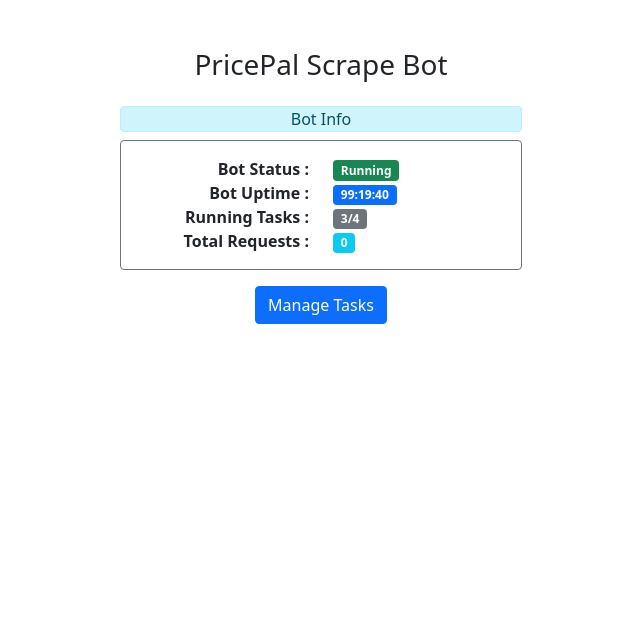
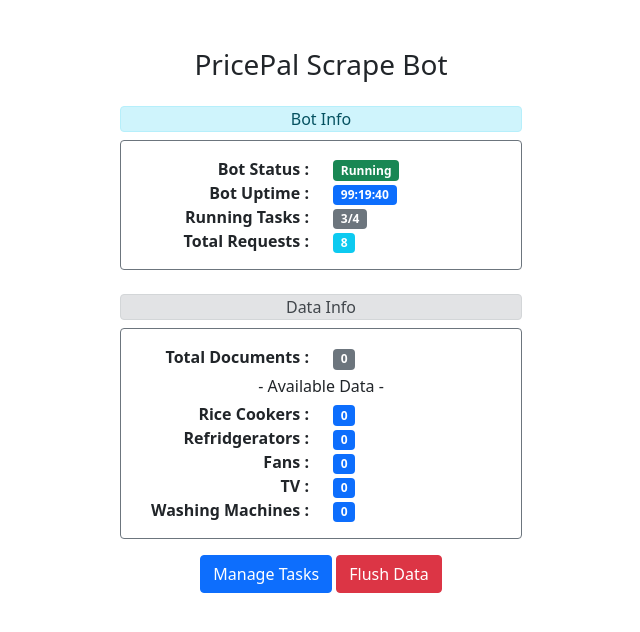
Before and after one commit to NightKing-V/CompGroupProject---PriceComparisionWebSite, a Flask app: page / in a window 1280 px wide. Shown: the top 632 px of the page, without its empty margins (319-959 px from the left). Run offline with Flask 3, Linux system fonts and the light colour scheme; data comes from the database, SQL or seed files in the repository; both versions use the stored data as it was after the commit; data that the repository does not hold is empty; some libraries are stand-ins or nearby versions.

Commit message:
manual data flush method added

```diff
--- a/app.py
+++ b/app.py
@@ -10,7 +10,7 @@ from scrapers.softlogic import getSoftlogicData
 from flask_apscheduler import APScheduler
 from pymongo import MongoClient
 from tasks import taskManager
-import datetime
+from datetime import datetime,timezone
 
 
 load_dotenv()
@@ -28,8 +28,11 @@ scheduler = APScheduler()
 scheduler.init_app(app)
 scheduler.start()
 
+# categories
+categories = ["rice_cooker","refridgerator","fan","tv","washing_machine"]
+
 # store server started time
-initiateTime = datetime.datetime.now().isoformat()
+initiateTime = datetime.now().isoformat()
 print("now =", initiateTime)
 
 reqCount = 0
@@ -37,17 +40,43 @@ def addReq():
     global reqCount
     reqCount += 1
 
+def get_total_documents():
+    total_documents = 0
+    for category in categories:
+        # Ensure the collection exists before trying to count documents
+        if category in db.list_collection_names():
+            collection = db[category]
+            count = collection.count_documents({})
+            print(f"Collection '{category}' has {count} documents.")
+            total_documents += count
+        else:
+            print(f"Collection '{category}' does not exist.")
+    return total_documents
+
+def get_document_count():
+    doc_count = {}
+    for category in categories:
+        collection = db[category]
+        count = collection.count_documents({})
+        doc_count[category] = count
+    return doc_count
+
+
 @app.route('/', methods=['GET'])
 def get_home():
     activeCount = taskManager.getActiveTaskCount()
     allCount = taskManager.getTaskCount()
+    totalDocuments = get_total_documents()
+    doc_count = get_document_count()
     serverStatus = "Running"
     data = {
         "allTasks":allCount,
         "activeTasks":activeCount,
         "status":serverStatus,
-        "req":reqCount
+        "req":reqCount,
+        "totalDoc":totalDocuments
     }
+    data.update(doc_count)
     return render_template('home.html', initiateTime=initiateTime, data=data)
 
 # Task Manager
@@ -167,11 +196,14 @@ def get_singer_data(url,category):
     data = getSingerData(url,category)
     collection = db[category]
     for ele in data:
+        current_time = datetime.now(timezone.utc)
         p = collection.find_one({"title":ele["title"]})
         if p is None:
+            ele['created_at'] = current_time
+            ele['updated_at'] = current_time
             id = collection.insert_one(ele).inserted_id
         else:
-            q = collection.update_one({"title":p["title"]}, {"$set":ele}, upsert=False)
+            q = collection.update_one({"title": p["title"]}, {"$set": {**ele, 'updated_at': current_time}}, upsert=False)
     print(f"Singer {category.capitalize()} Scraped !")
 
 def get_abans_data(url,category):
@@ -179,11 +211,14 @@ def get_abans_data(url,category):
     data = getAbansData(url,category)
     collection = db[category]
     for ele in data:
+        current_time = datetime.now(timezone.utc)
         p = collection.find_one({"title":ele["title"]})
         if p is None:
+            ele['created_at'] = current_time
+            ele['updated_at'] = current_time
             id = collection.insert_one(ele).inserted_id
         else:
-            q = collection.update_one({"title":p["title"]}, {"$set":ele}, upsert=False)
+            q = collection.update_one({"title": p["title"]}, {"$set": {**ele, 'updated_at': current_time}}, upsert=False)
     print(f"Abans {category.capitalize()} Scraped !")
 
 def get_damro_data(url,category):
@@ -191,11 +226,14 @@ def get_damro_data(url,category):
     data = getDamroData(url,category)
     collection = db[category]
     for ele in data:
+        current_time = datetime.now(timezone.utc)
         p = collection.find_one({"title":ele["title"]})
         if p is None:
+            ele['created_at'] = current_time
+            ele['updated_at'] = current_time
             id = collection.insert_one(ele).inserted_id
         else:
-            q = collection.update_one({"title":p["title"]}, {"$set":ele}, upsert=False)
+            q = collection.update_one({"title": p["title"]}, {"$set": {**ele, 'updated_at': current_time}}, upsert=False)
     print(f"Damro {category.capitalize()} Scraped !")
 
 def get_softlogic_data(url,category):
@@ -203,11 +241,14 @@ def get_softlogic_data(url,category):
     data = getSoftlogicData(url,category)
     collection = db[category]
     for ele in data:
+        current_time = datetime.now(timezone.utc)
         p = collection.find_one({"title":ele["title"]})
         if p is None:
+            ele['created_at'] = current_time
+            ele['updated_at'] = current_time
             id = collection.insert_one(ele).inserted_id
         else:
-            q = collection.update_one({"title":p["title"]}, {"$set":ele}, upsert=False)
+            q = collection.update_one({"title": p["title"]}, {"$set": {**ele, 'updated_at': current_time}}, upsert=False)
     print(f"Softlogic {category.capitalize()} Scraped !")
 
 def get_singhagiri_data(url,category):
@@ -215,60 +256,71 @@ def get_singhagiri_data(url,category):
     data = getSinghagiriData(url,category)
     collection = db[category]
     for ele in data:
+        current_time = datetime.now(timezone.utc)
         p = collection.find_one({"title":ele["title"]})
         if p is None:
+            ele['created_at'] = current_time
+            ele['updated_at'] = current_time
             id = collection.insert_one(ele).inserted_id
         else:
-            q = collection.update_one({"title":p["title"]}, {"$set":ele}, upsert=False)
+            q = collection.update_one({"title": p["title"]}, {"$set": {**ele, 'updated_at': current_time}}, upsert=False)
     print(f"Singhagiri {category.capitalize()} Scraped !")
+
+def scheduleTasks():
+    tasks= taskManager.getActiveTasks()
+    for task in tasks:
+        if task[2] == "singer":
+            job_id = f"ScheduledScraping_{task[0]}"
+            scheduler.add_job(id=job_id, func=lambda url=task[1], category=task[3]: get_singer_data(url,category), trigger='interval', minutes=task[4], max_instances=1)
+        elif task[2] == "abans":
+            job_id = f"ScheduledScraping_{task[0]}"
+            scheduler.add_job(id=job_id, func=lambda url=task[1], category=task[3]: get_abans_data(url,category), trigger='interval', minutes=task[4], max_instances=1)
+        elif task[2] == "damro":
+            job_id = f"ScheduledScraping_{task[0]}"
+            scheduler.add_job(id=job_id, func=lambda url=task[1], category=task[3]: get_damro_data(url,category), trigger='interval', minutes=task[4], max_instances=1)
+        elif task[2] == "singhagiri":
+            job_id = f"ScheduledScraping_{task[0]}"
+            scheduler.add_job(id=job_id, func=lambda url=task[1], category=task[3]: get_singhagiri_data(url,category), trigger='interval', minutes=task[4], max_instances=1)
+        elif task[2] == "softlogic":
+            job_id = f"ScheduledScraping_{task[0]}"
+            scheduler.add_job(id=job_id, func=lambda url=task[1], category=task[3]: get_softlogic_data(url,category), trigger='interval', minutes=task[4], max_instances=1)
+        else:
+            pass
+
+
+# flush data Route
+@app.route('/flush',methods=['GET'])
+def flush():
+    for category in categories:
+        db.drop_collection(category)
+    scheduler.remove_all_jobs()
+    tasks= taskManager.getActiveTasks()
+    for task in tasks:
+        if task[2] == "singer":
+            get_singer_data(task[1],task[3])
+        elif task[2] == "abans":
+            get_abans_data(task[1],task[3])
+        elif task[2] == "damro":
+            get_damro_data(task[1],task[3])
+        elif task[2] == "singhagiri":
+            get_singhagiri_data(task[1],task[3])
+        elif task[2] == "softlogic":
+            get_softlogic_data(task[1],task[3])
+        else:
+            pass
+    scheduleTasks()
+    return jsonify({'message':'flushed'}),201
 
 # Reload tasks Route
 @app.route('/reloadTasks',methods=['GET'])
 def reload():
     scheduler.remove_all_jobs()
-    tasks= taskManager.getActiveTasks()
-    print(tasks)
-    for task in tasks:
-        if task[2] == "singer":
-            job_id = f"ScheduledScraping_{task[0]}"
-            scheduler.add_job(id=job_id, func=lambda url=task[1], category=task[3]: get_singer_data(url,category), trigger='interval', hours=task[4], max_instances=1)
-        elif task[2] == "abans":
-            job_id = f"ScheduledScraping_{task[0]}"
-            scheduler.add_job(id=job_id, func=lambda url=task[1], category=task[3]: get_abans_data(url,category), trigger='interval', hours=task[4], max_instances=1)
-        elif task[2] == "damro":
-            job_id = f"ScheduledScraping_{task[0]}"
-            scheduler.add_job(id=job_id, func=lambda url=task[1], category=task[3]: get_damro_data(url,category), trigger='interval', hours=task[4], max_instances=1)
-        elif task[2] == "singhagiri":
-            job_id = f"ScheduledScraping_{task[0]}"
-            scheduler.add_job(id=job_id, func=lambda url=task[1], category=task[3]: get_singhagiri_data(url,category), trigger='interval', hours=task[4], max_instances=1)
-        elif task[2] == "softlogic":
-            job_id = f"ScheduledScraping_{task[0]}"
-            scheduler.add_job(id=job_id, func=lambda url=task[1], category=task[3]: get_softlogic_data(url,category), trigger='interval', hours=task[4], max_instances=1)
-        else:
-            pass
+    scheduleTasks()
     return jsonify({'message':'reloaded'}),201
 
 # Run task Scheduler on server startup
-tasks= taskManager.getActiveTasks()
-print(tasks)
-for task in tasks:
-    if task[2] == "singer":
-        job_id = f"ScheduledScraping_{task[0]}"
-        scheduler.add_job(id=job_id, func=lambda url=task[1], category=task[3]: get_singer_data(url,category), trigger='interval', hours=task[4], max_instances=1)
-    elif task[2] == "abans":
-        job_id = f"ScheduledScraping_{task[0]}"
-        scheduler.add_job(id=job_id, func=lambda url=task[1], category=task[3]: get_abans_data(url,category), trigger='interval', hours=task[4], max_instances=1)
-    elif task[2] == "damro":
-        job_id = f"ScheduledScraping_{task[0]}"
-        scheduler.add_job(id=job_id, func=lambda url=task[1], category=task[3]: get_damro_data(url,category), trigger='interval', hours=task[4], max_instances=1)
-    elif task[2] == "singhagiri":
-        job_id = f"ScheduledScraping_{task[0]}"
-        scheduler.add_job(id=job_id, func=lambda url=task[1], category=task[3]: get_singhagiri_data(url,category), trigger='interval', hours=task[4], max_instances=1)
-    elif task[2] == "softlogic":
-        job_id = f"ScheduledScraping_{task[0]}"
-        scheduler.add_job(id=job_id, func=lambda url=task[1], category=task[3]: get_softlogic_data(url,category), trigger='interval', hours=task[4], max_instances=1)
-    else:
-        pass
+scheduleTasks()
+
 
 if __name__ == '__main__':
     app.run(host='0.0.0.0', port=5000)
--- a/templates/home.html
+++ b/templates/home.html
@@ -5,12 +5,13 @@
     <meta name="viewport" content="width=device-width, initial-scale=1.0">
     <link rel="stylesheet" href="https://cdn.jsdelivr.net/npm/bootstrap@5.1.3/dist/css/bootstrap.min.css">
     <link rel="stylesheet" href="https://cdnjs.cloudflare.com/ajax/libs/font-awesome/6.5.1/css/all.min.css">
-    <title>Document</title>
+    <title>PricePal</title>
 </head>
 <body>
     <h3 class="mt-5 text-center">PricePal Scrape Bot</h3>
     <div class="container text-center col-lg-4 col-md-6 col-sm-8 pt-3">
-    <div class="text-center"><p class="alert alert-info m-0 p-0 mb-2">Bot Info</p></div>
+        <div id="alert-container"></div>
+        <div class="text-center"><p class="alert alert-info m-0 p-0 mb-2">Bot Info</p></div>
     <div class="border border-secondary p-3 rounded">
         <!-- Bot Status -->
         <div class="row">
@@ -33,11 +34,63 @@
             <div class="col-6 text-start"><span class="badge bg-info">{{data.req}}</span></div>
         </div>
     </div>
+    <!-- server info -->
+    <div class="text-center"><p class="alert alert-secondary m-0 mt-4 p-0 mb-2">Data Info</p></div>
+    <div class="border border-secondary p-3 rounded">
+        <div class="row">
+            <div class="col-6 text-end"><strong>Total Documents :</strong></div>
+            <div class="col-6 text-start"><span class="badge bg-secondary" id="">{{data.totalDoc}}</span></div>
+        </div>
+        <p class="text-center mt-1 mb-1">- Available Data -</p>
+        <div class="row">
+            <div class="col-6 text-end"><strong>Rice Cookers :</strong></div>
+            <div class="col-6 text-start"><span class="badge bg-primary" id="">{{data.rice_cooker}}</span></div>
+        </div>
+        <div class="row">
+            <div class="col-6 text-end"><strong>Refridgerators :</strong></div>
+            <div class="col-6 text-start"><span class="badge bg-primary" id="">{{data.refridgerator}}</span></div>
+        </div>
+        <div class="row">
+            <div class="col-6 text-end"><strong>Fans :</strong></div>
+            <div class="col-6 text-start"><span class="badge bg-primary" id="">{{data.fan}}</span></div>
+        </div>
+        <div class="row">
+            <div class="col-6 text-end"><strong>TV :</strong></div>
+            <div class="col-6 text-start"><span class="badge bg-primary" id="">{{data.tv}}</span></div>
+        </div>
+        <div class="row">
+            <div class="col-6 text-end"><strong>Washing Machines :</strong></div>
+            <div class="col-6 text-start"><span class="badge bg-primary" id="">{{data.washing_machine}}</span></div>
+        </div>
+    </div>
     <div class="text-center mt-3">
         <a href="/listTasks" class="btn btn-primary">Manage Tasks</a>
+        <button type="button" id="btnFlush" class="btn btn-danger" data-bs-toggle="modal" data-bs-target="#flushModal">
+            Flush Data
+          </button>
         <!-- <a href="/api" class="btn btn-primary mt-3">API</a> -->
     </div>
 </div>
+
+<!-- modal -->
+<!-- Modal -->
+<div class="modal fade" id="flushModal" tabindex="-1" aria-labelledby="flushModalLabel" aria-hidden="true">
+    <div class="modal-dialog">
+      <div class="modal-content">
+        <div class="modal-header">
+          <h5 class="modal-title" id="flushModalLabel">Confirm Database Flush</h5>
+          <button type="button" class="btn-close" data-bs-dismiss="modal" aria-label="Close"></button>
+        </div>
+        <div class="modal-body">
+            Are you sure you want to flush all data in the database?
+        </div>
+        <div class="modal-footer">
+            <button type="button" id="confirm" onclick="flush()" class="btn btn-primary">Confirm</button>
+          <button type="button" class="btn btn-secondary" data-bs-dismiss="modal">Cancel</button>
+        </div>
+      </div>
+    </div>
+  </div>
 
 
     <script>
@@ -59,6 +112,48 @@
 
         // Initial update
         updateUptime();
+
+        function flush(){
+            $('#flushModal').modal('hide');
+            $('#btnFlush').prop('disabled', true);
+            $("#alert-container").html(
+                '<div class="alert alert-warning alert-dismissible fade show mt-4 px-2 text-dark" role="alert">' +
+                'Data Flushing Please Wait' +
+                '</div>'
+                );
+            $.ajax({
+                url: '/flush',  // Specify the URL to which you want to send the request
+                type: 'GET',  // Specify the request type
+                success: function(data) {
+                    $("#alert-container").html(
+                '<div class="alert alert-success alert-dismissible fade show mt-4 px-2 " role="alert">' +
+                'Data flushed successfully' +
+                '</div>'
+                );
+                $('#btnFlush').prop('disabled', false);
+                setTimeout(function () { $('#alert-container').html(''); location.reload(); }, 1000);
+
+                // $.ajax({
+                // url: '/refresh',  // Specify the URL to which you want to send the request
+                // type: 'GET',  // Specify the request type
+                // success: function(data) {
+                // },
+                // error: function(xhr, status, error) {
+                // }
+
+                // });
+                },
+                error: function(xhr, status, error) {
+                    $("#alert-container").html(
+                '<div class="alert alert-danger alert-dismissible fade show mt-4 px-2 " role="alert">' +
+                'Failed to flush data' +
+                '</div>'
+                );
+                $('#btnFlush').prop('disabled', false);
+                setTimeout(function () { $('#alert-container').html(''); location.reload(); }, 1000);
+                }
+            });
+        };
     </script>
 
     <script src="https://code.jquery.com/jquery-3.2.1.min.js"></script>
```
Also changed, not shown: task.db, 1 other file.
